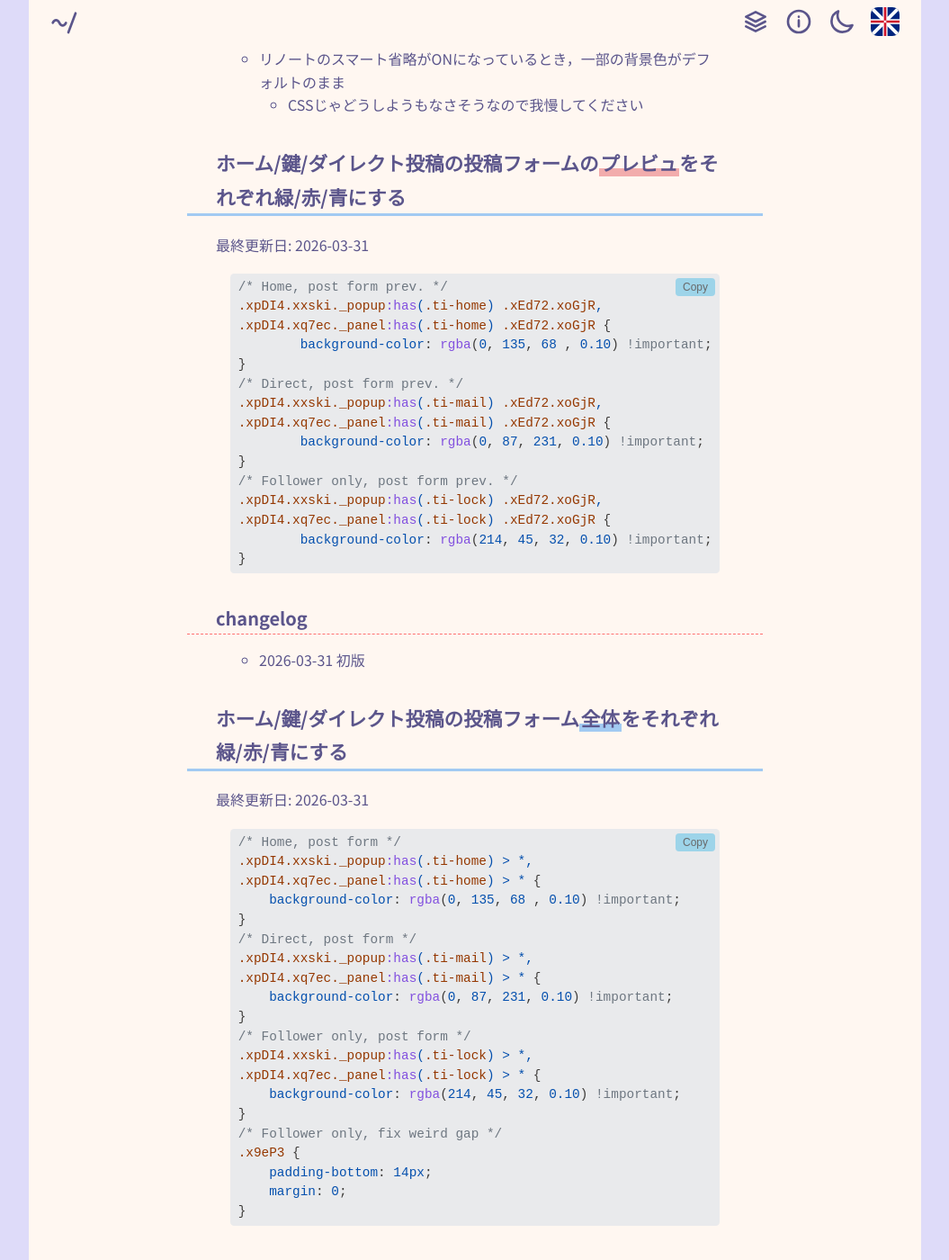
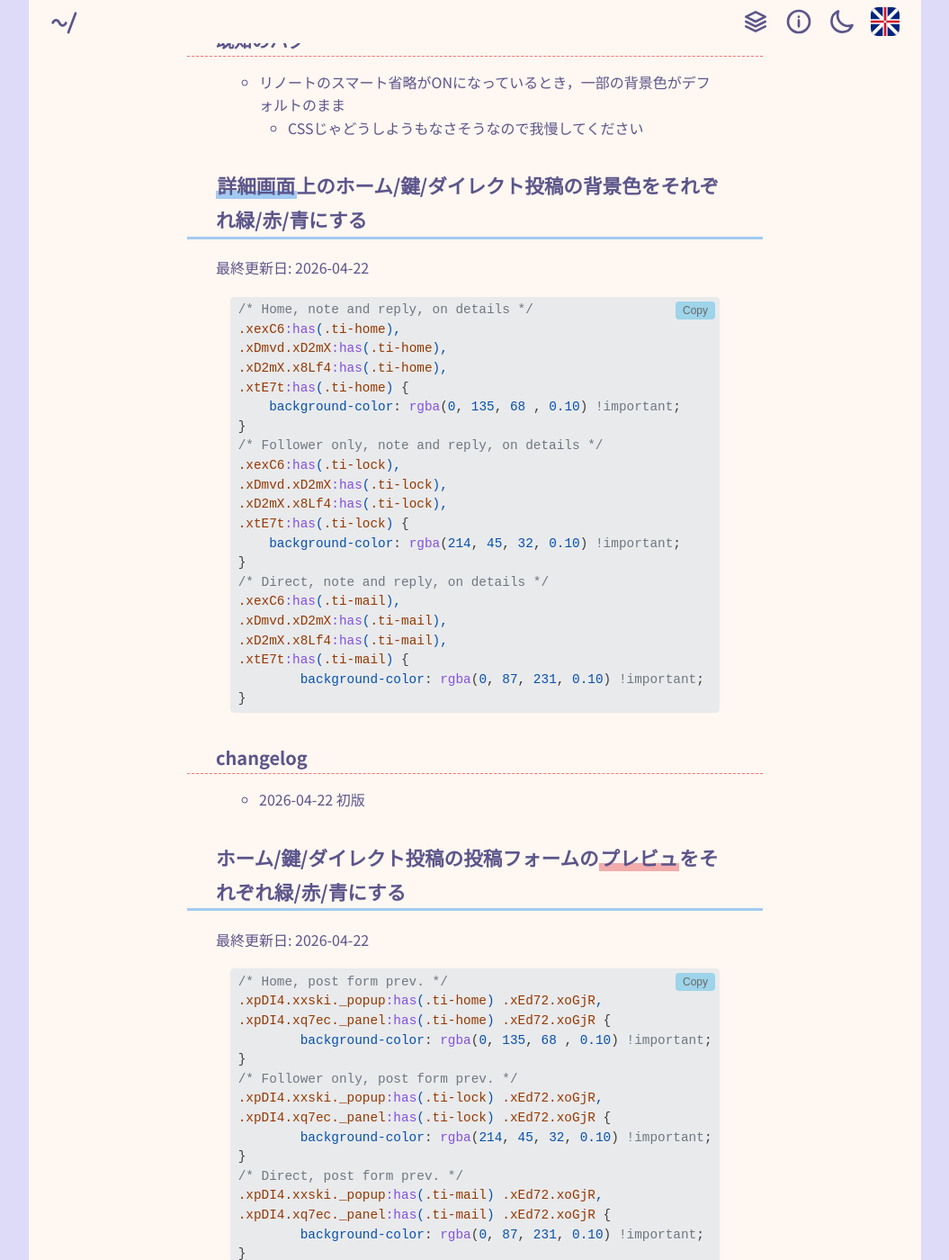
Before and after one commit to akky1023/akky1023.github.io, a Jekyll site: the page built from _posts/ja/2026-03-31-Misskey-customized-CSS.md, in a window 1280 px wide and 1400 px high, scrolled down 1228 px. Shown: the whole window at 90% size, without its empty margins (112-1167 px from the left). Built offline with Jekyll 4.4.1, drawn with Linux system fonts in a browser that asks for light colours; some of the changed text lies outside the part shown.

Commit message:
add new CSS!

```diff
--- a/_posts/ja/2026-03-31-Misskey-customized-CSS.md
+++ b/_posts/ja/2026-03-31-Misskey-customized-CSS.md
@@ -15,59 +15,90 @@ Misskeyで使えるカスタムCSSです．
 動作してなかったらサイト主に教えてください．
 あと普通に変な動作してても教えてください．
 
-## タイムライン上のホーム/鍵/ダイレクト投稿の背景色をそれぞれ緑/赤/青にする
-最終更新日: 2026-04-20
+## *タイムライン上*のホーム/鍵/ダイレクト投稿の背景色をそれぞれ緑/赤/青にする
+最終更新日: 2026-04-22
 ~~~css
-/* Home, note and reply */
+/* Home, note and reply, on timeline */
 .xBwhh:has(.ti-home),
 .x5yeR:has(.ti-home),
 .xD2mX.xCFgx:has(.ti-home) {
     background-color: rgba(0, 135, 68 , 0.10) !important;
 }
-/* Direct, note and reply */
+/* Follower only, note and reply, on timeline */
+.xBwhh:has(.ti-lock),
+.x5yeR:has(.ti-lock),
+.xD2mX.xCFgx:has(.ti-lock) {
+    background-color: rgba(214, 45, 32, 0.10) !important;
+}
+/* Direct, note and reply, on timeline */
 .xBwhh:has(.ti-mail),
 .x5yeR:has(.ti-mail),
 .xD2mX.xCFgx:has(.ti-mail) {
     background-color: rgba(0, 87, 231, 0.10) !important;
-}
-/* Follower only, note and reply */
-.xBwhh:has(.ti-lock),
-.x5yeR:has(.ti-lock),
-.xD2mX.xCFgx:has(.ti-lock) {
-    background-color: rgba(214, 45, 32, 0.10) !important;
 }
 ~~~
 
 ### changelog
 * 2026-03-31 初版
 * 2026-04-20 リノートの背景色を修正
+* 2026-04-22 コメントの修正・並びの修正 (内容に変更無し)
 
 ### 既知のバグ
 * リノートのスマート省略がONになっているとき，一部の背景色がデフォルトのまま
   * CSSじゃどうしようもなさそうなので我慢してください
 
+## *詳細画面*{: .b}上のホーム/鍵/ダイレクト投稿の背景色をそれぞれ緑/赤/青にする
+最終更新日: 2026-04-22
+~~~css
+/* Home, note and reply, on details */
+.xexC6:has(.ti-home),
+.xDmvd.xD2mX:has(.ti-home),
+.xD2mX.x8Lf4:has(.ti-home),
+.xtE7t:has(.ti-home) {
+    background-color: rgba(0, 135, 68 , 0.10) !important;
+}
+/* Follower only, note and reply, on details */
+.xexC6:has(.ti-lock),
+.xDmvd.xD2mX:has(.ti-lock),
+.xD2mX.x8Lf4:has(.ti-lock),
+.xtE7t:has(.ti-lock) {
+    background-color: rgba(214, 45, 32, 0.10) !important;
+}
+/* Direct, note and reply, on details */
+.xexC6:has(.ti-mail),
+.xDmvd.xD2mX:has(.ti-mail),
+.xD2mX.x8Lf4:has(.ti-mail),
+.xtE7t:has(.ti-mail) {
+	background-color: rgba(0, 87, 231, 0.10) !important;
+}
+~~~
+
+### changelog
+* 2026-04-22 初版
+
 ## ホーム/鍵/ダイレクト投稿の投稿フォームの*プレビュ*をそれぞれ緑/赤/青にする
-最終更新日: 2026-03-31
+最終更新日: 2026-04-22
 ~~~css
 /* Home, post form prev. */
 .xpDI4.xxski._popup:has(.ti-home) .xEd72.xoGjR,
 .xpDI4.xq7ec._panel:has(.ti-home) .xEd72.xoGjR {
 	background-color: rgba(0, 135, 68 , 0.10) !important;
 }
+/* Follower only, post form prev. */
+.xpDI4.xxski._popup:has(.ti-lock) .xEd72.xoGjR,
+.xpDI4.xq7ec._panel:has(.ti-lock) .xEd72.xoGjR {
+	background-color: rgba(214, 45, 32, 0.10) !important;
+}
 /* Direct, post form prev. */
 .xpDI4.xxski._popup:has(.ti-mail) .xEd72.xoGjR,
 .xpDI4.xq7ec._panel:has(.ti-mail) .xEd72.xoGjR {
 	background-color: rgba(0, 87, 231, 0.10) !important;
 }
-/* Follower only, post form prev. */
-.xpDI4.xxski._popup:has(.ti-lock) .xEd72.xoGjR,
-.xpDI4.xq7ec._panel:has(.ti-lock) .xEd72.xoGjR {
-	background-color: rgba(214, 45, 32, 0.10) !important;
-}
 ~~~
 
 ### changelog
 * 2026-03-31 初版
+* 2026-04-22 並びの修正 (内容に変更無し)
 
 ## ホーム/鍵/ダイレクト投稿の投稿フォーム*全体*{: .b}をそれぞれ緑/赤/青にする
 最終更新日: 2026-03-31
@@ -77,17 +108,17 @@ Misskeyで使えるカスタムCSSです．
 .xpDI4.xq7ec._panel:has(.ti-home) > * {
     background-color: rgba(0, 135, 68 , 0.10) !important;
 }
+/* Follower only, post form */
+.xpDI4.xxski._popup:has(.ti-lock) > *,
+.xpDI4.xq7ec._panel:has(.ti-lock) > * {
+    background-color: rgba(214, 45, 32, 0.10) !important;
+}
 /* Direct, post form */
 .xpDI4.xxski._popup:has(.ti-mail) > *,
 .xpDI4.xq7ec._panel:has(.ti-mail) > * {
     background-color: rgba(0, 87, 231, 0.10) !important;
 }
-/* Follower only, post form */
-.xpDI4.xxski._popup:has(.ti-lock) > *,
-.xpDI4.xq7ec._panel:has(.ti-lock) > * {
-    background-color: rgba(214, 45, 32, 0.10) !important;
-}
-/* Follower only, fix weird gap */
+/* Direct, fix weird gap */
 .x9eP3 {
     padding-bottom: 14px;
     margin: 0;
@@ -96,3 +127,4 @@ Misskeyで使えるカスタムCSSです．
 
 ### changelog
 * 2026-03-31 初版
+* 2026-04-22 コメントの修正・並びの修正 (内容に変更無し)
```
